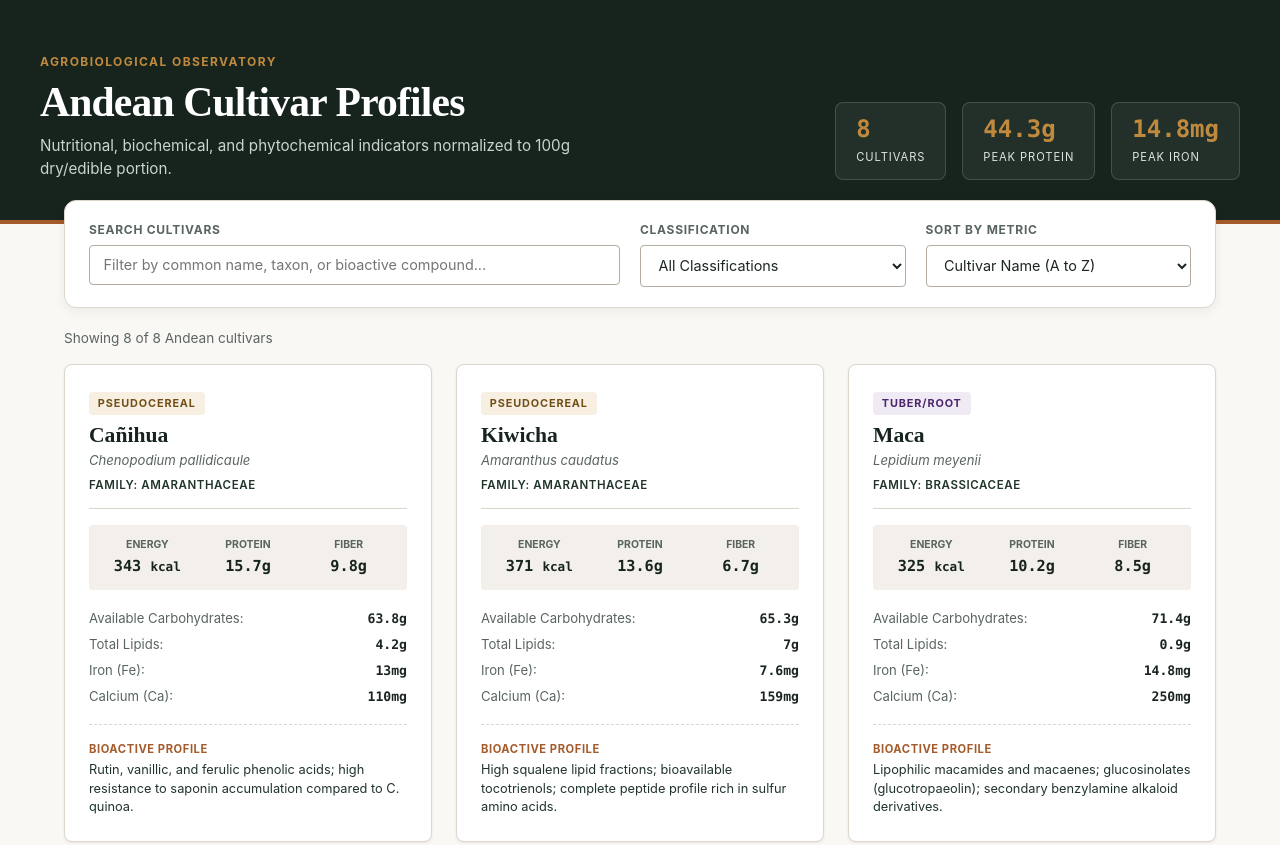
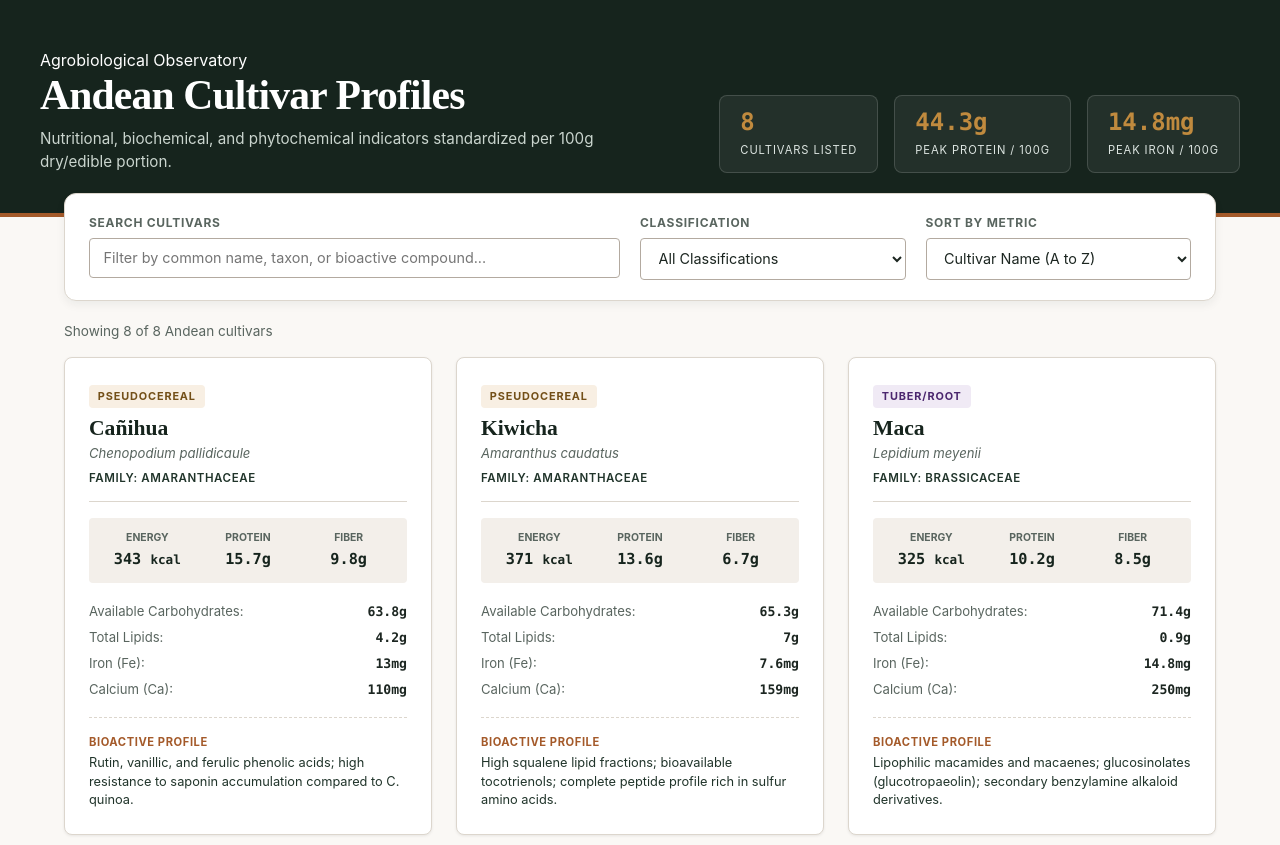
Before and after one commit to infpurewhite/andean-crops, a plain HTML site: page index.html in a window 1280 px wide. Shown: the top 845 px of the page. Drawn offline with Linux system fonts and the light colour scheme.

Commit message:
Update meta description and KPI labels in index.html

```diff
--- a/index.html
+++ b/index.html
@@ -3,7 +3,7 @@
 <head>
   <meta charset="UTF-8">
   <meta name="viewport" content="width=device-width, initial-scale=1.0">
-  <meta name="description" content="Nutritional, biochemical, and agronomic database of Andean cultivars normalized per 100g edible dry portion.">
+  <meta name="description" content="Nutritional database and biochemical profiles of Andean agricultural cultivars normalized per 100g edible portion.">
   <title>Andean Agricultural &amp; Nutritional Observatory</title>
   <link rel="stylesheet" href="./styles.css">
 </head>
@@ -11,23 +11,23 @@
   <header class="app-header">
     <div class="header-inner">
       <div class="header-branding">
-        <span class="classification-badge">Agrobiological Observatory</span>
+        <span class="badge">Agrobiological Observatory</span>
         <h1>Andean Cultivar Profiles</h1>
-        <p>Nutritional, biochemical, and phytochemical indicators normalized to 100g dry/edible portion.</p>
+        <p>Nutritional, biochemical, and phytochemical indicators standardized per 100g dry/edible portion.</p>
       </div>
 
       <aside class="kpi-panel" aria-label="Aggregated Metrics">
         <div class="kpi-item">
           <span class="kpi-value" id="kpi-total">0</span>
-          <span class="kpi-label">Cultivars</span>
+          <span class="kpi-label">Cultivars Listed</span>
         </div>
         <div class="kpi-item">
           <span class="kpi-value" id="kpi-protein">0g</span>
-          <span class="kpi-label">Peak Protein</span>
+          <span class="kpi-label">Peak Protein / 100g</span>
         </div>
         <div class="kpi-item">
           <span class="kpi-value" id="kpi-iron">0mg</span>
-          <span class="kpi-label">Peak Iron</span>
+          <span class="kpi-label">Peak Iron / 100g</span>
         </div>
       </aside>
     </div>
@@ -74,13 +74,14 @@
     </div>
 
     <section class="catalog-grid" id="cultivar-grid" aria-label="Cultivar Records">
-      <!-- Programmatically injected article cards -->
+      <!-- Cards rendered via main.js -->
     </section>
   </main>
 
   <footer class="app-footer">
-    <p>Data standardized per 100g edible portion. Derived from FAO/INFOODS Regional Food Composition Tables for the Andes and peer-reviewed agronomical literature.</p>
+    <p>Values standardized per 100g edible portion. Derived from FAO/INFOODS Regional Food Composition Tables for the Andes and agronomical literature.</p>
   </footer>
+
   <script src="./main.js"></script>
 </body>
 </html>
```
